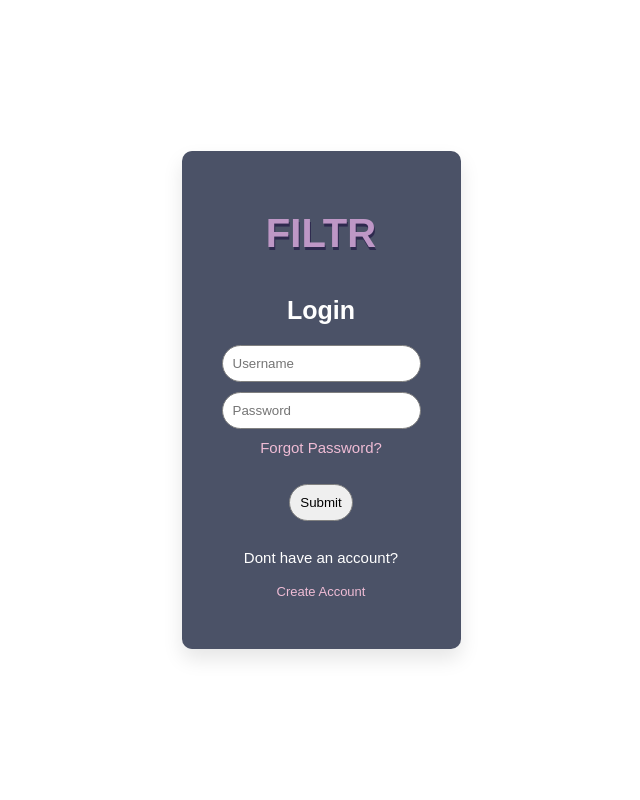
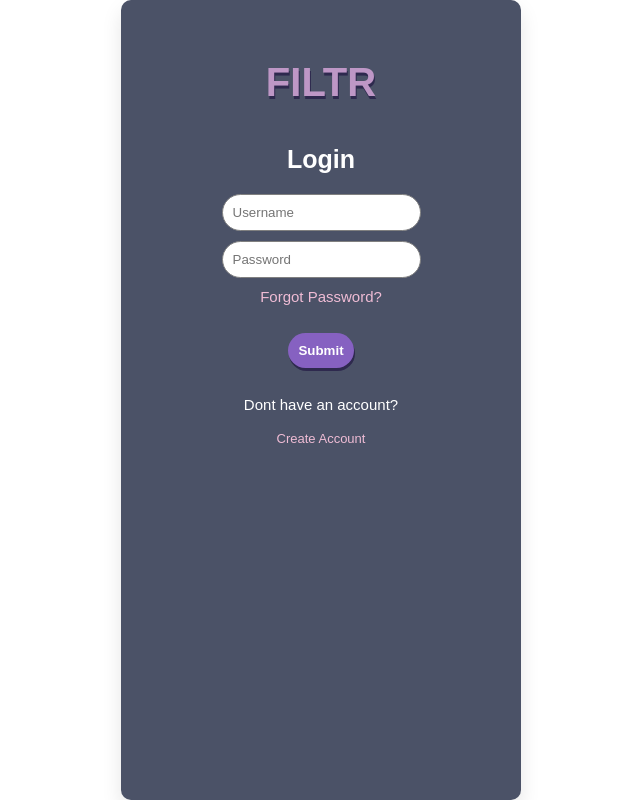
Before and after one commit to AdamWittmann/DatingApp, a Flask app: page / in a window 1280 px wide. Shown: the whole page, without its empty margins (319-959 px from the left). Run offline with Flask 3, Linux system fonts and the light colour scheme.

Commit message:
css changes

```diff
--- a/project/db/schema/occupation.py
+++ b/project/db/schema/occupation.py
@@ -9,6 +9,7 @@ class Occupation(db.Model):
     Salary = db.Column(db.Integer)
 
     profile = db.relationship('Profile', backref='occupations', lazy='select')
+
     def __init__(self, OccupationID, ProfileID, Job, Salary ):
         # remove pass and then initialize attributes
         self.OccupationID = OccupationID
--- a/project/static/css/accountSettings.css
+++ b/project/static/css/accountSettings.css
@@ -45,6 +45,7 @@ header {
 
 
 .settings-container {
+    height: 100%;
     text-align: center;
     padding: 40px;
     max-width: 400px;
--- a/project/static/css/filtr.css
+++ b/project/static/css/filtr.css
@@ -21,6 +21,7 @@ body {
 
   color: white;
 }
+
 /*gives illusion of phone diplay**/
 .Filtr {
   text-align: center;
@@ -30,6 +31,7 @@ body {
   color: white;
   border-radius: 10px;
   box-shadow: 0px 10px 20px rgba(0, 0, 0, 0.1);
+  min-height: 100vh;
   /* Optional shadow for better visibility */
 }
 
@@ -54,7 +56,7 @@ header button {
   padding: 10px;
   background-color: #EFBCD5;
   border-radius: 20px;
-  border-color:  #EFBCD5;
+  border-color: #EFBCD5;
 
 
 }
--- a/project/static/css/login.css
+++ b/project/static/css/login.css
@@ -4,10 +4,12 @@
     box-sizing: border-box;
     font-family: Arial, sans-serif;
 }
-.page{
+
+.page {
+    min-height: 100vh;
     text-align: center;
     padding: 40px;
-    max-width: 400px;
+    width: 400px;
     background-color: #4B5267;
     color: white;
     border-radius: 10px;
@@ -72,16 +74,18 @@ body div h1 {
 
 .login input {
     padding: 10px;
-    border: 1.5px solid grey ;
+    border: 1.5px solid grey;
 
 }
 
-.login button {
+.login #button {
     padding: 10px;
+    color: white;
     font-weight: bold;
-    color: #2E294E;
-
-
+    background-color: #8661C1;
+    border: none;
+    box-shadow: #2E294E 1px 3px;
+    ;
 }
 
 .login label,
--- a/project/templates/login.html
+++ b/project/templates/login.html
@@ -21,7 +21,7 @@
                 <input type="password" id="pword" name="Password" placeholder="Password" value="" required>
                 <a id="forgotpass" href="">Forgot Password?</a>
                 <br>
-                <input type="submit"><!--Log in--></input>
+                <input type="submit" id="button"><!--Log in--></input>
                 <br>
                 <span id="DHAA">Dont have an account?</span>
                 <br>
--- a/project/templates/profile.html
+++ b/project/templates/profile.html
@@ -8,6 +8,7 @@
 </head>
 
 <body>
+    <div class="container">
         <div class="wrapper">
             <!-- Settings Button -->
             <div class="settings-button">
@@ -41,6 +42,7 @@
                 </ul>
             </nav>
         </footer>
+    </div>
     <!-- <script>
         document.addEventListener('DOMContentLoaded', () => {
             // Fetch profile completeness status from the backend
```
Also changed, not shown: project/static/css/profile.css (+9 -5 lines). Lines whose indentation alone changed are shown as unchanged.
